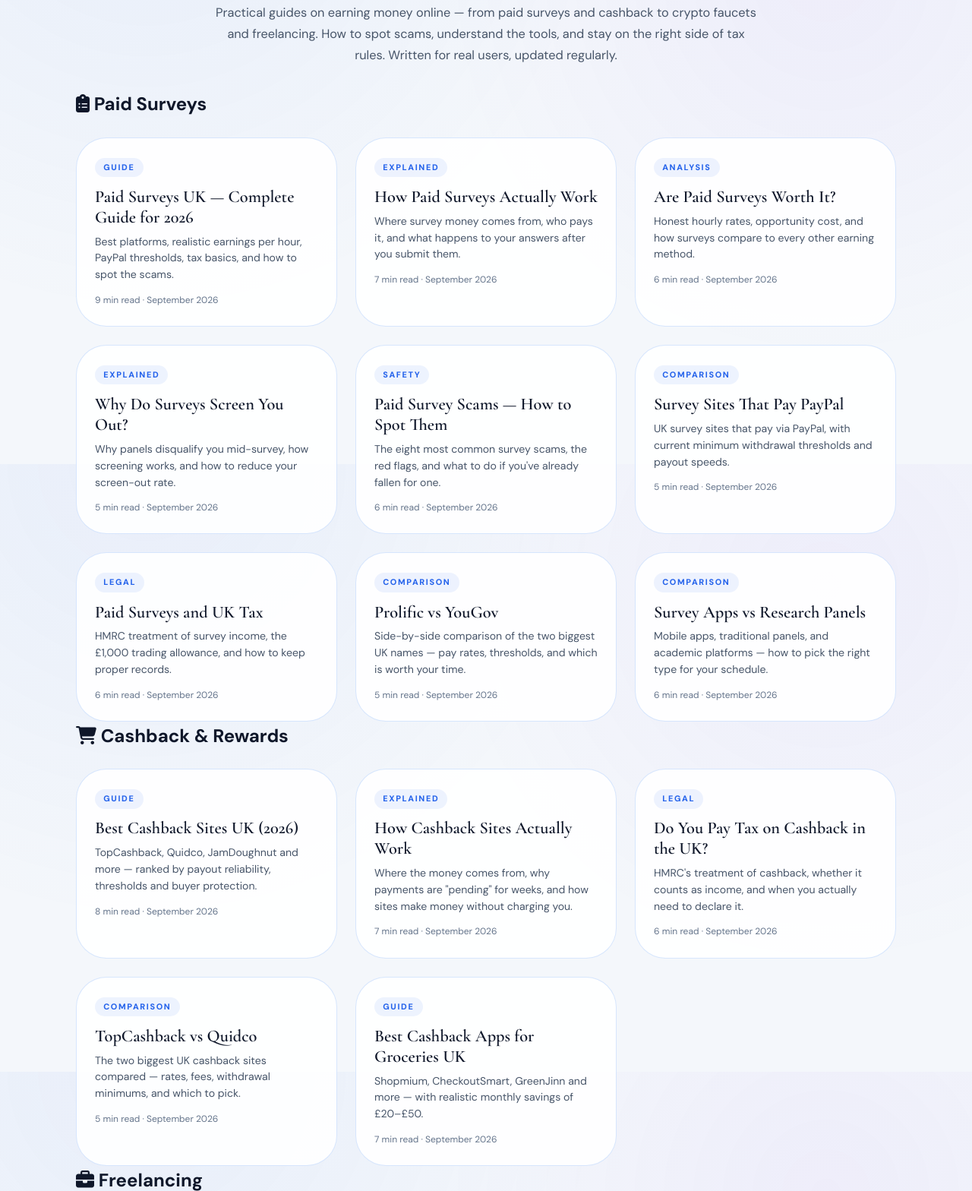
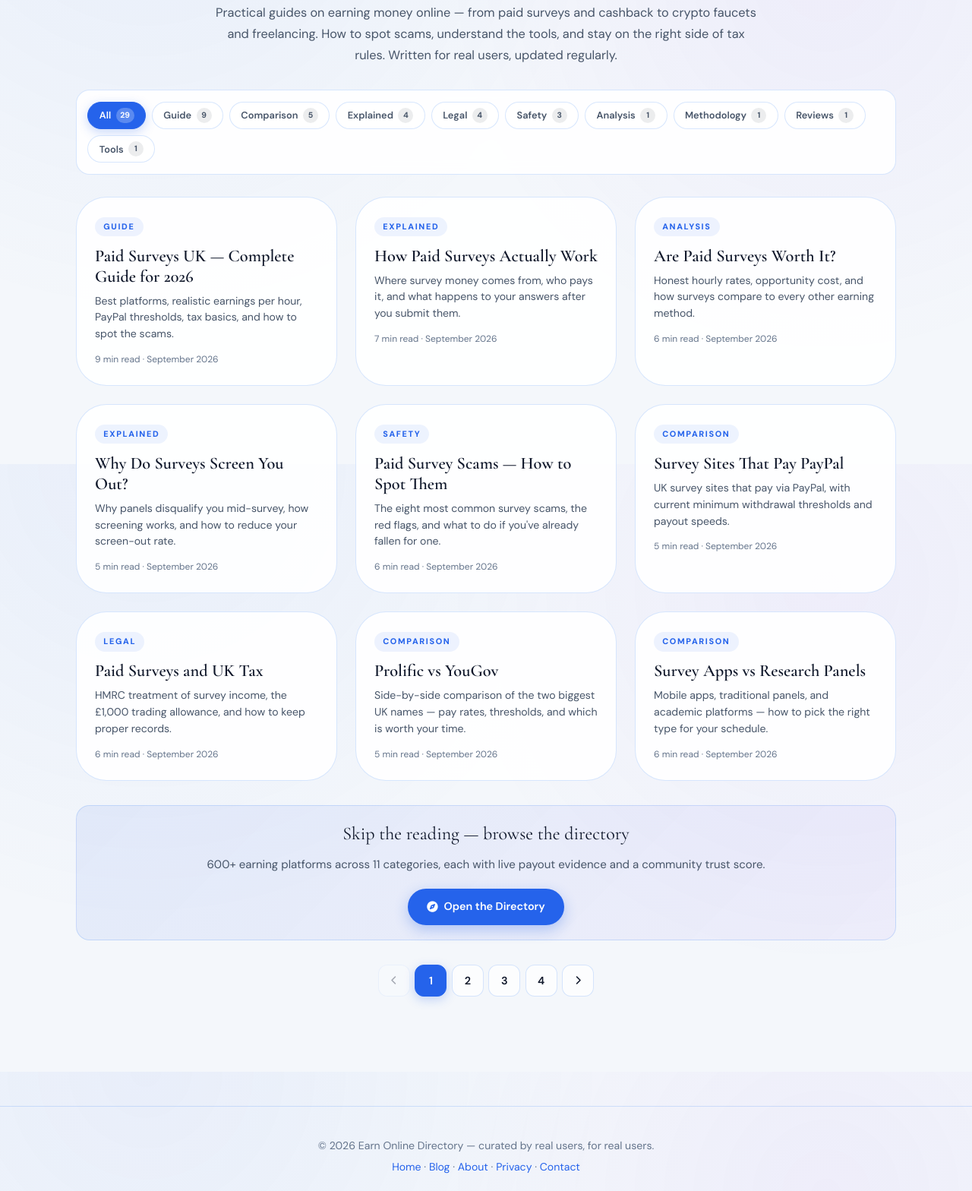
Before and after one commit to seyedamirmotalebi2020-dotcom/crypto-directory, a website: page public/blog/index.html in a window 1280 px wide. Shown: the part 189-1757 px from the top of the page at 76% size. Drawn offline with nearby package versions, Linux system fonts and the light colour scheme.

Commit message:
Add files via upload

```diff
--- a/public/blog/index.html
+++ b/public/blog/index.html
@@ -68,6 +68,8 @@
         right side of tax rules. Written for real users, updated regularly.
       </p>
     </header>
+        <!-- Filter bar (populated by JS) -->
+    <div class="blog-filters" id="blogFilters" role="group" aria-label="Filter articles by category"></div>
 
     <!-- ═══════════════════════════════════════════════════
          CATEGORY: Paid Surveys (9 articles)
@@ -323,6 +325,10 @@
         <i class="fas fa-compass" aria-hidden="true"></i> Open the Directory
       </a>
     </div>
+        <!-- Pagination (populated by JS) -->
+    <nav class="blog-pagination" id="blogPagination" aria-label="Blog pagination"></nav>
+
+
   </main>
 
   <footer class="site-footer">
@@ -335,5 +341,6 @@
       <a href="/contact.html">Contact</a>
     </p>
   </footer>
+    <script type="module" src="/js/blog-index.js"></script>
 </body>
 </html>
```
